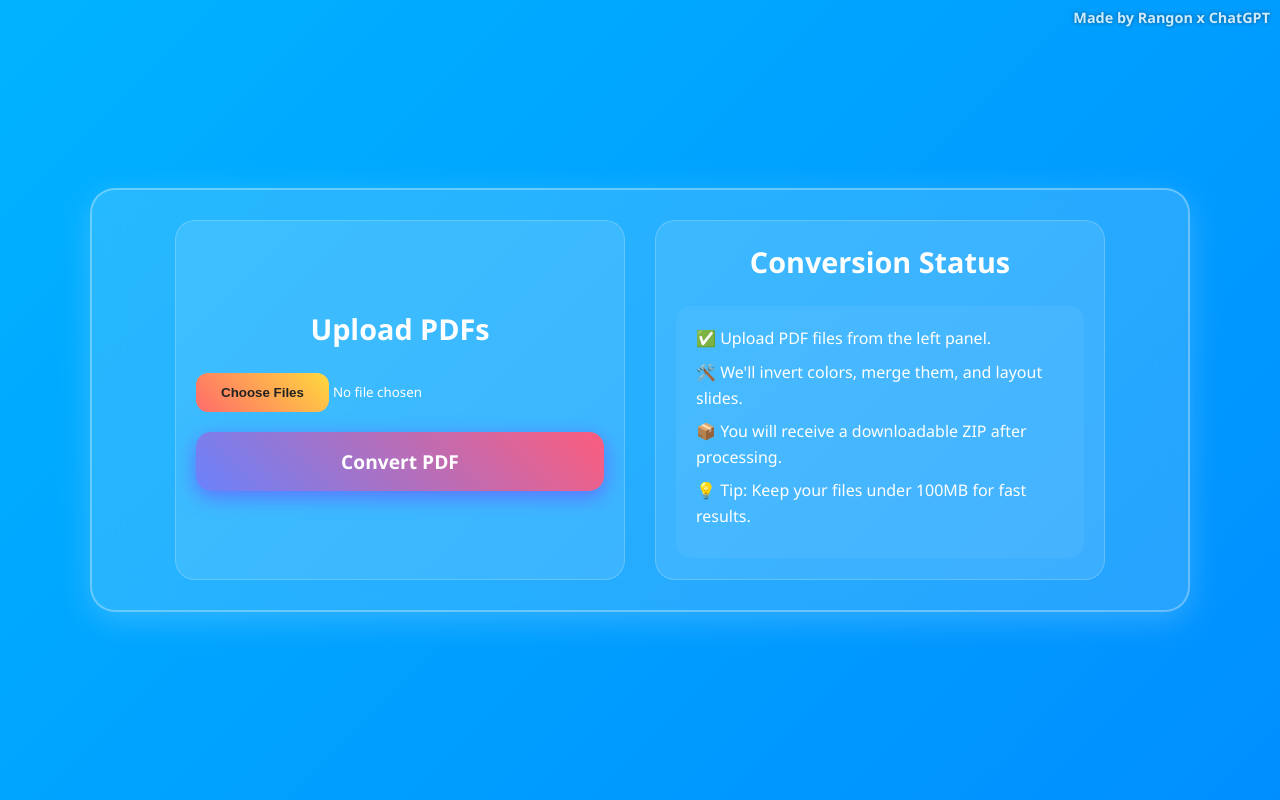
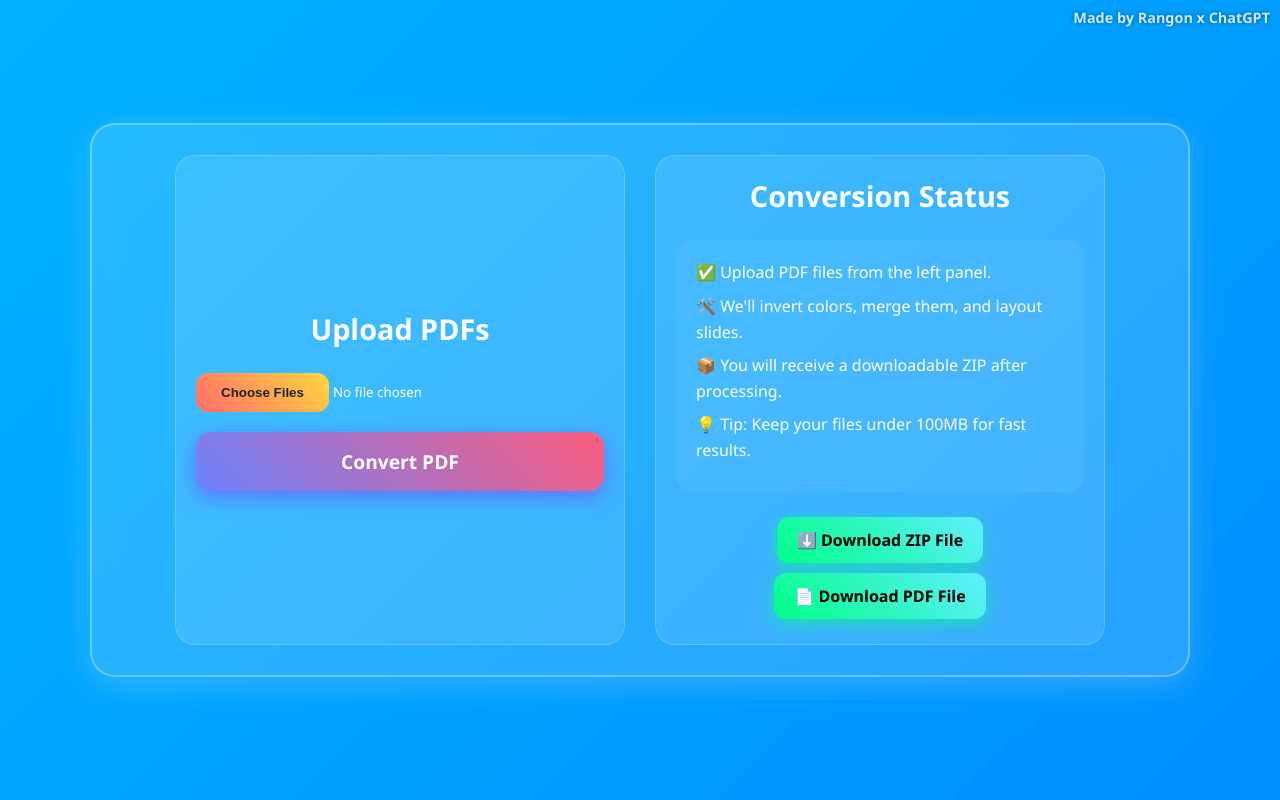
Before and after one commit to rsrangon089/pdf-processing-app-, a Flask app: page / in a window 1280 px wide. Run offline with Flask 3, Linux system fonts and the light colour scheme; parts of the project's set-up code (start-up, migrations or seed data) failed here and were passed over.

Commit message:
Update index.html

```diff
--- a/templates/index.html
+++ b/templates/index.html
@@ -5,7 +5,6 @@
   <meta name="viewport" content="width=device-width, initial-scale=1" />
   <title>PDF Slide Converter</title>
   <style>
-    /* CSS same as you gave — gradient background, boxes, buttons styling, responsive, etc. */
     * {
       box-sizing: border-box;
       margin: 0;
@@ -212,7 +211,7 @@
         <p>📦 You will receive a downloadable ZIP after processing.</p>
         <p>💡 Tip: Keep your files under 100MB for fast results.</p>
       </div>
-      <div class="download-link" id="downloadLink" style="display:none;">
+      <div class="download-link" id="downloadLink">
         <a href="#" id="zipDownload" download>⬇️ Download ZIP File</a>
         <a href="#" id="pdfDownload" download>📄 Download PDF File</a>
       </div>
@@ -227,7 +226,6 @@
     const statusBox = document.getElementById("status");
     const zipDownload = document.getElementById("zipDownload");
     const pdfDownload = document.getElementById("pdfDownload");
-    const downloadLink = document.getElementById("downloadLink");
 
     form.addEventListener("submit", function (e) {
       e.preventDefault();
@@ -235,7 +233,6 @@
       statusBox.innerHTML = "<p>🚀 Uploading files...</p>";
       zipDownload.href = "#";
       pdfDownload.href = "#";
-      downloadLink.style.display = "none";
 
       fetch("/", {
         method: "POST",
@@ -248,7 +245,6 @@
       .then(data => {
         zipDownload.href = data.zip_url;
         pdfDownload.href = data.pdf_url;
-        downloadLink.style.display = "block";
 
         statusBox.innerHTML += "<p>✅ Inverted PDF pages.</p>";
         statusBox.innerHTML += "<p>✅ Merged into single file.</p>";
```
